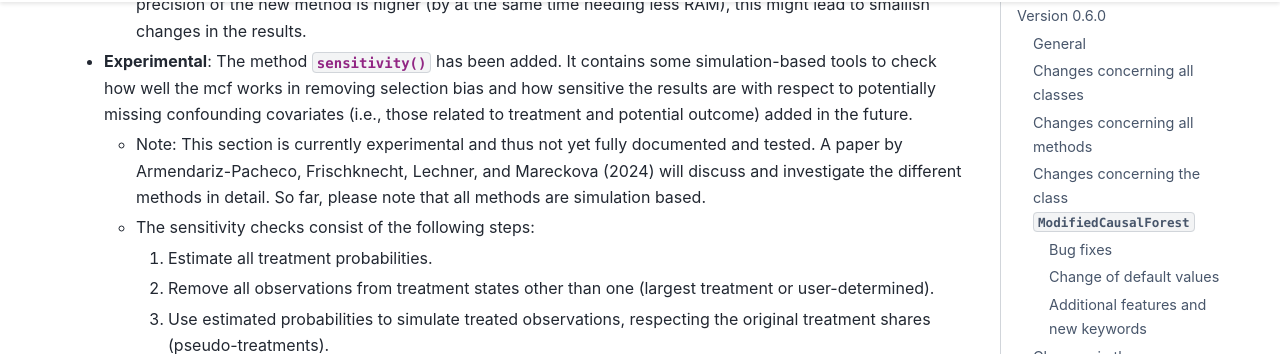
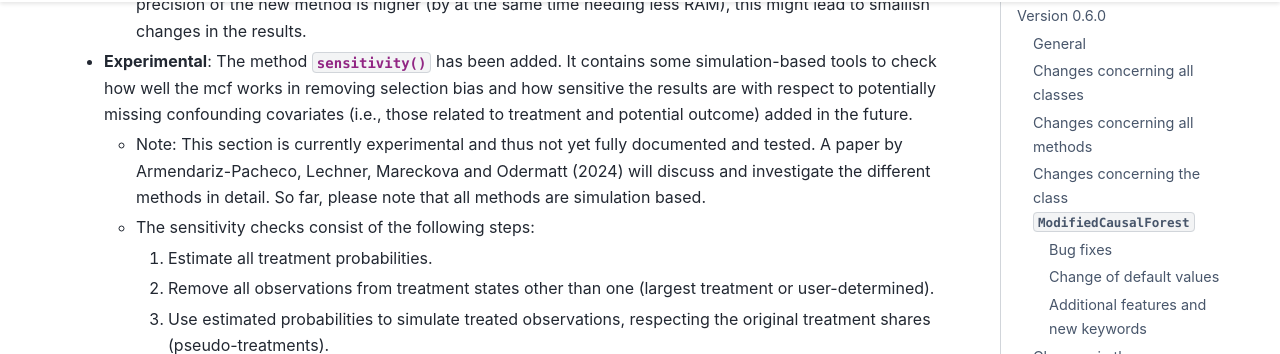
Before and after one commit to MCFpy/mcf, a Sphinx documentation site: the page built from docs/source/changelog.rst, in a window 1280 px wide and 900 px high, scrolled down 9195 px. Shown: the part 126-480 px from the top of the window. Built offline with Sphinx 7.4.7 and the PyData theme 0.15.4, drawn with Linux system fonts in a browser that asks for light colours.

Commit message:
Update changelog.rst

```diff
--- a/docs/source/changelog.rst
+++ b/docs/source/changelog.rst
@@ -287,7 +287,7 @@ New
 
 - **Experimental**: The method :py:meth:`~mcf_functions.ModifiedCausalForest.sensitivity` has been added. It contains some simulation-based tools to check how well the mcf works in removing selection bias and how sensitive the results are with respect to potentially missing confounding covariates (i.e., those related to treatment and potential outcome) added in the future.
 
-  - Note: This section is currently experimental and thus not yet fully documented and tested. A paper by Armendariz-Pacheco, Frischknecht, Lechner, and Mareckova (2024) will discuss and investigate the different methods in detail. So far, please note that all methods are simulation based.
+  - Note: This section is currently experimental and thus not yet fully documented and tested. A paper by Armendariz-Pacheco, Lechner, Mareckova and Odermatt (2024) will discuss and investigate the different methods in detail. So far, please note that all methods are simulation based.
 
   - The sensitivity checks consist of the following steps:
 
```
